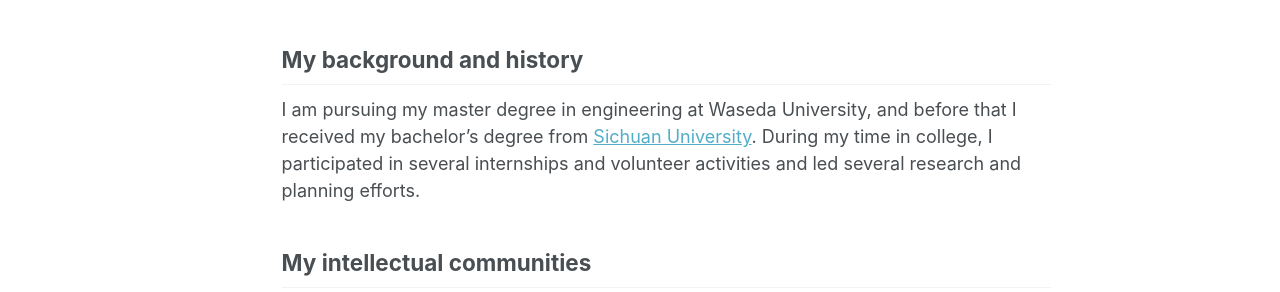
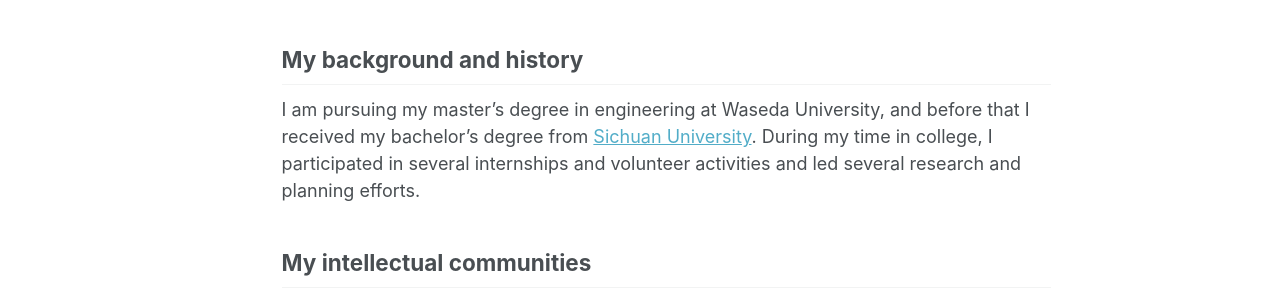
Before and after one commit to zhzhmao/zhzhmao.github.io, a Jekyll site: the page built from _pages/about.md, in a window 1280 px wide and 1334 px high. Shown: the part 525-817 px from the top of the window. Built offline with Jekyll 4.4.1, drawn with Linux system fonts in a browser that asks for light colours.

```diff
--- a/_pages/about.md
+++ b/_pages/about.md
@@ -14,7 +14,7 @@ Hi! I'm Mao, a student at [WASEDA University](https://www.waseda.jp/top/en/) in
 Currently I am engaged in bioinformatics research, with the target generally being tumors or cancer. I focus on genomes and transcriptomes, and in addition to using statistical methods to analyze gene expression, I would like to apply machine learning or deep learning to the field of cancer. In addition to this, I have found that optimization theory also has applications in the biomedical field and I am learning and understanding this amazing theory. Of course besides dry lab, I am also learning about wet lab, which is equally important.
 
 ## My background and history
-I am pursuing my master degree in engineering at Waseda University, and before that I received my bachelor's degree from [Sichuan University](https://en.scu.edu.cn/). During my time in college, I participated in several internships and volunteer activities and led several research and planning efforts.
+I am pursuing my master's degree in engineering at Waseda University, and before that I received my bachelor's degree from [Sichuan University](https://en.scu.edu.cn/). During my time in college, I participated in several internships and volunteer activities and led several research and planning efforts.
 
 ## My intellectual communities
 I am interested in multidisciplinary intersections, and during my undergraduate training, I studied a lot of computer sciences and technologies, after which I moved into the biomedical field and now integrate the fields of information science, oncology and statistics. At the same time, I am also interested in computational intelligence, operations research and game theory. In terms of academic expertise, I spend most of my time in research that utilizes engineering methods to solve biomedical problems. In terms of research methods, both mathematical theory and experimental manipulation are performed, and I will use more statistical analysis methods to contextualize and further support qualitative methods. I am eager to collaborate with people from other disciplines and different backgrounds as I strongly believe that interdisciplinary collaboration is the key to innovation and progress.
```
